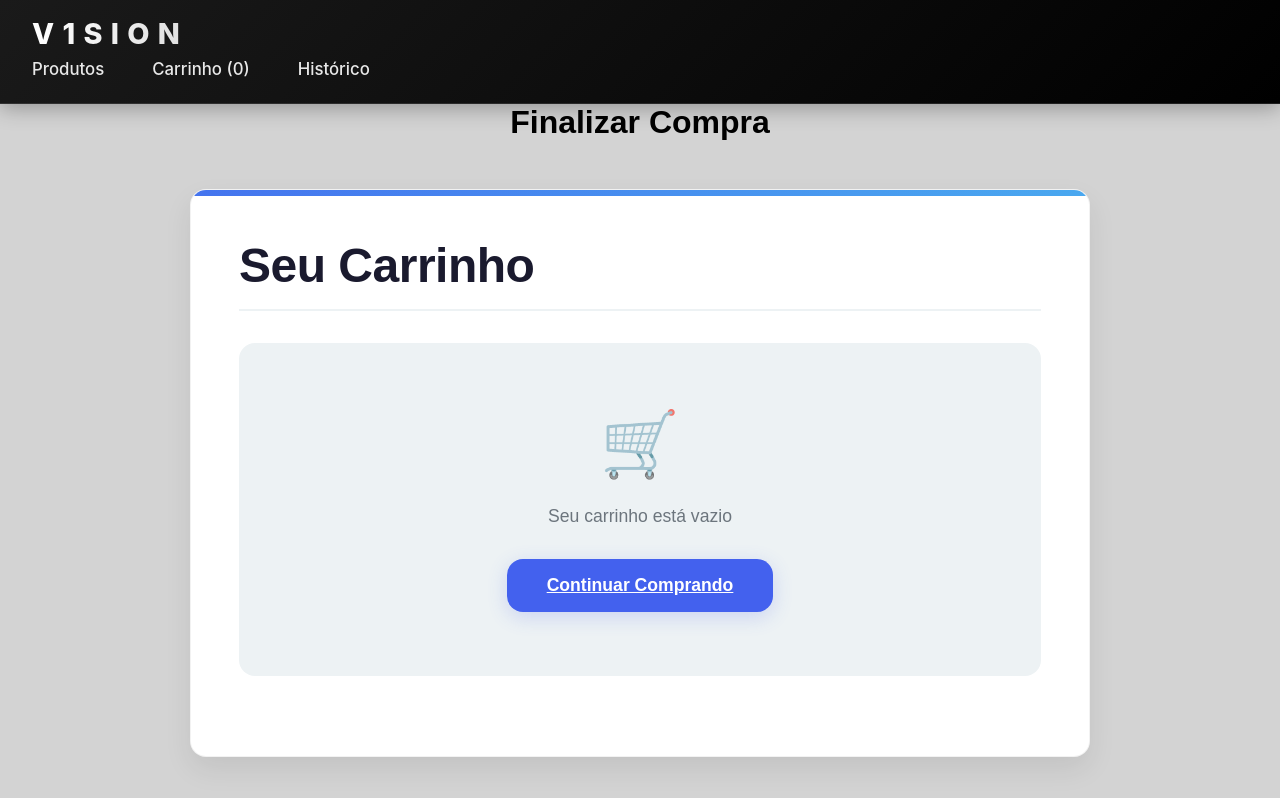
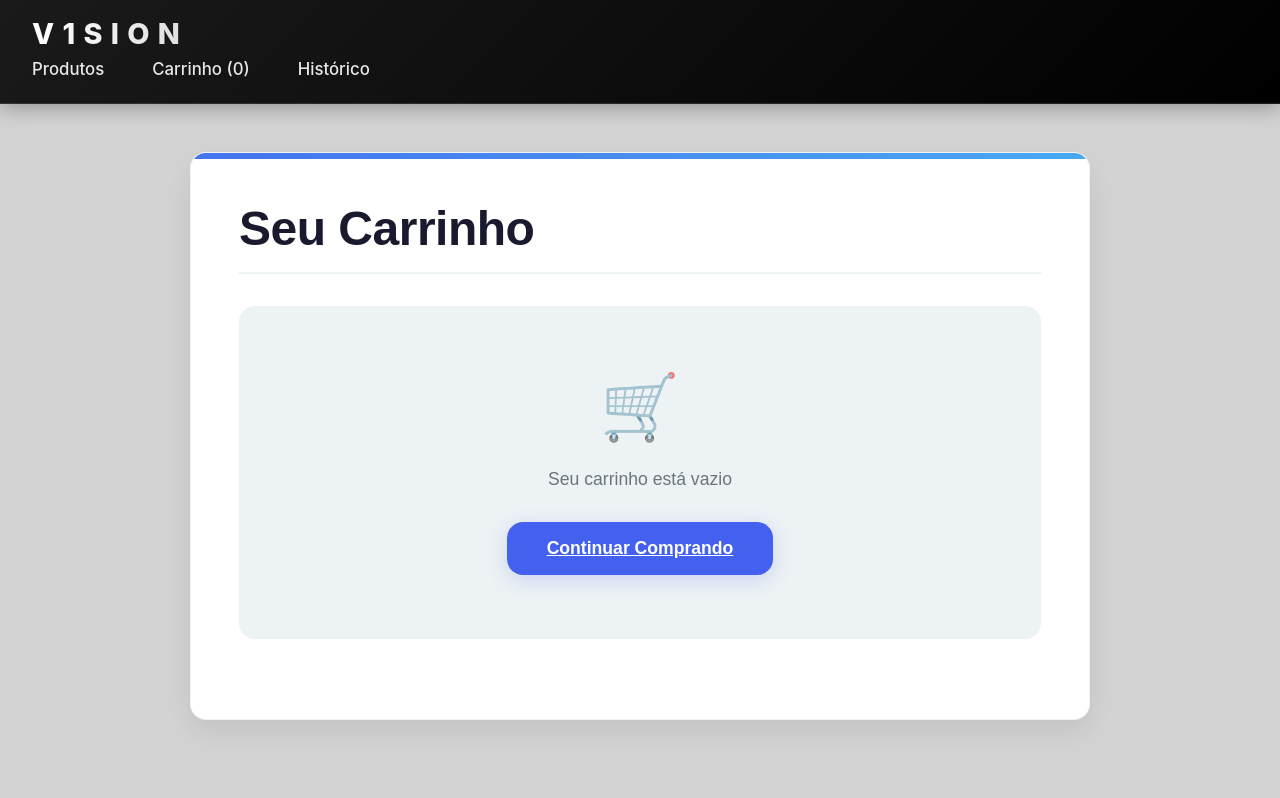
Before and after one commit to vinnimagic/v1sion-ecommerce, a React (Create React App) app: page /checkout in a window 1280 px wide. Shown: the top 798 px of the page. Built offline with nearby package versions, Linux system fonts and the light colour scheme.

Commit message:
Atualizações finais

```diff
--- a/src/pages/Checkout.jsx
+++ b/src/pages/Checkout.jsx
@@ -24,9 +24,6 @@ const Checkout = () => {
 
   return (
     <div className="checkout-page">
-      <center>
-      <h1>Finalizar Compra</h1>
-      </center>
       <Cart />
       {cart.length > 0 && (
         <button onClick={handleCheckout} className="btn-checkout">
```
